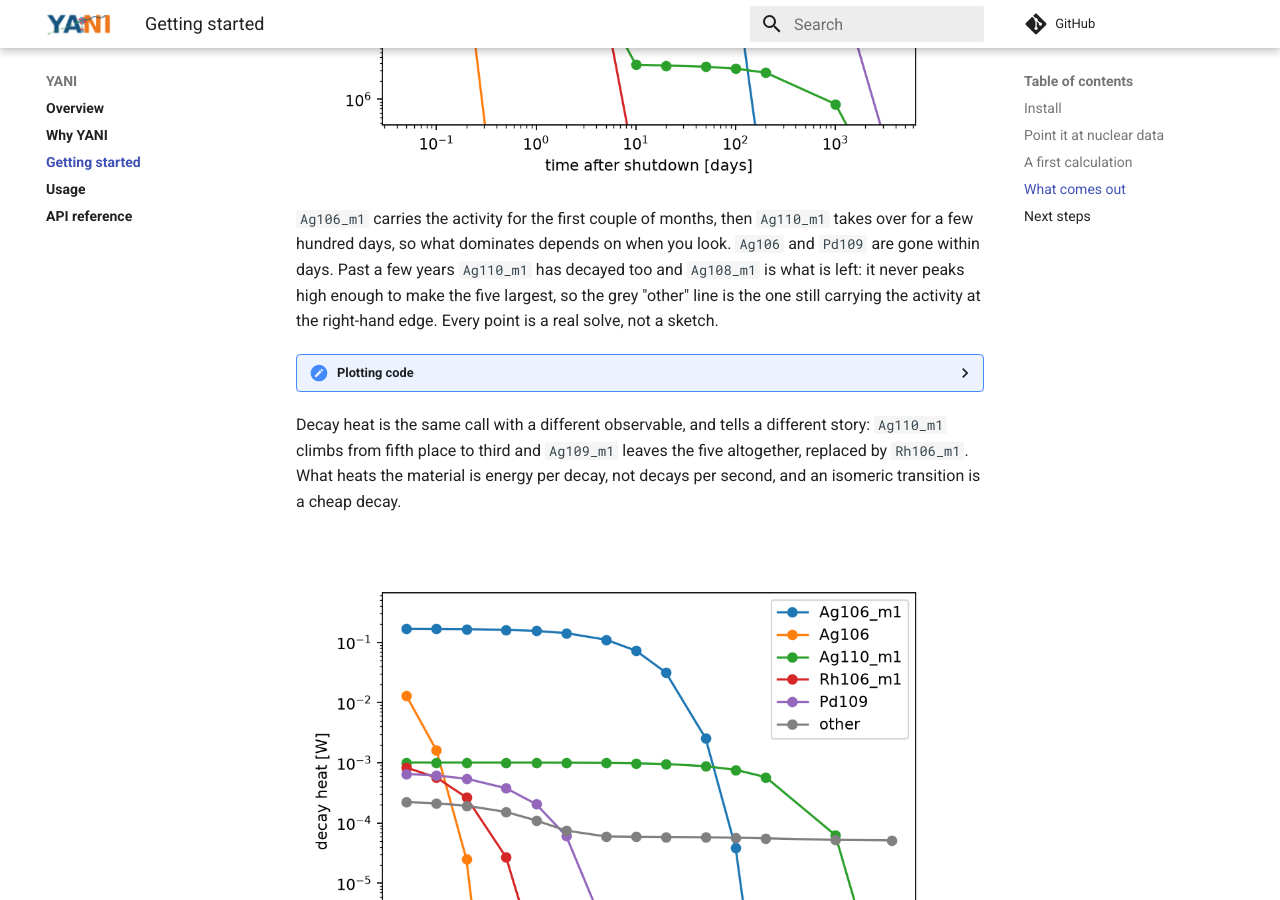
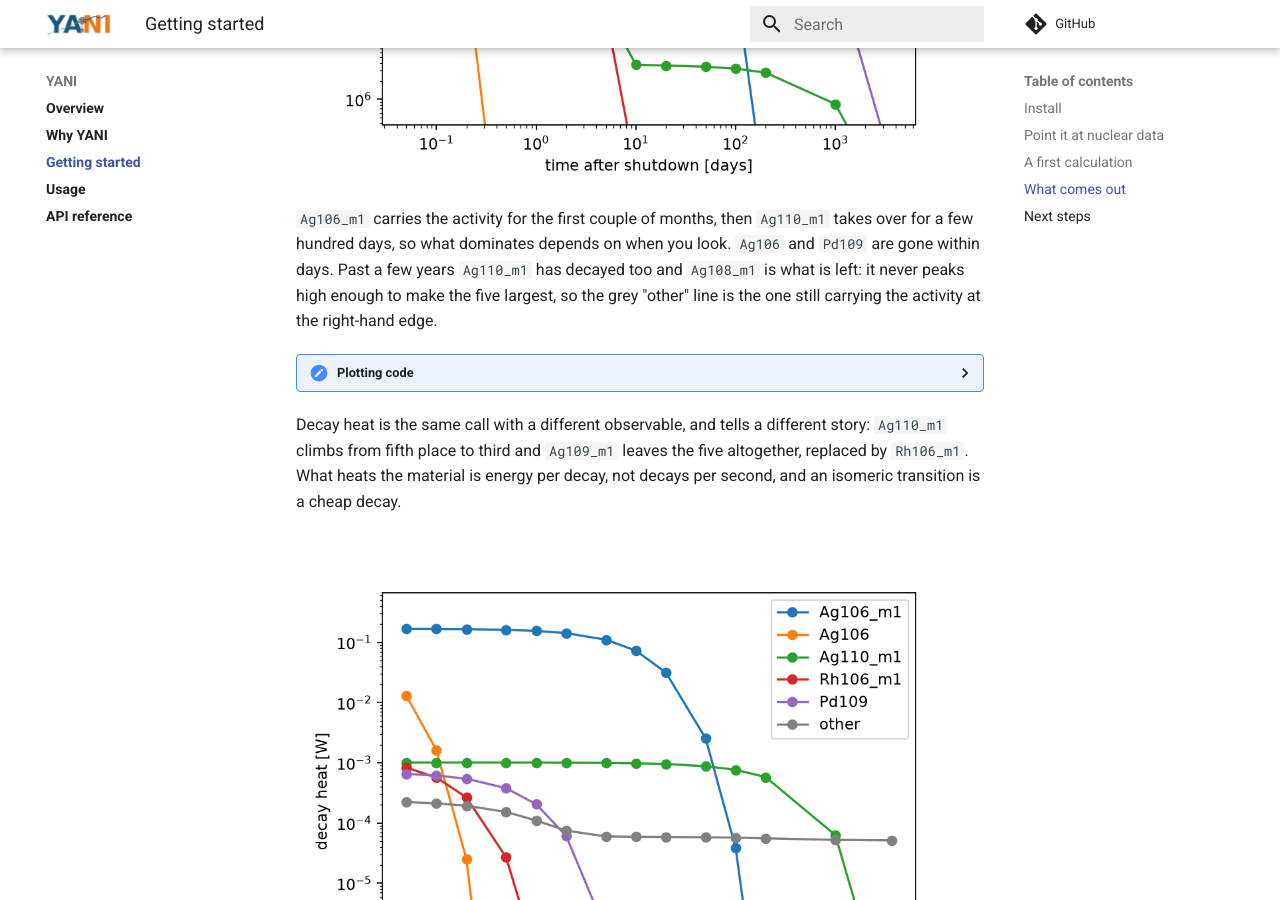
Before and after one commit to fusion-neutronics/yani, an MkDocs documentation site: the page built from docs/getting_started.md, in a window 1280 px wide and 900 px high, scrolled down 3044 px. Built offline with MkDocs 1.6.1 and Material for MkDocs 9.7.7, drawn with Linux system fonts in a browser that asks for light colours; comment, search, counter and statistics services are not loaded; some of the changed lines change nothing that is shown.

Commit message:
Trim three flourishes from the tutorial
"Every point is a real solve, not a sketch" answers a doubt no reader has
raised. The y-limit comment appeared twice, word for word, and called a decayed
nuclide "numerical dust"; it now says what the limit does. And the photon filter
claimed the discarded lines "are not physics", which is not true: they are real
lines that are too faint to plot.

```diff
--- a/docs/getting_started.md
+++ b/docs/getting_started.md
@@ -132,7 +132,7 @@
 `Ag106` and `Pd109` are gone within days. Past a few years `Ag110_m1` has
 decayed too and `Ag108_m1` is what is left: it never peaks high enough to make
 the five largest, so the grey "other" line is the one still carrying the
-activity at the right-hand edge. Every point is a real solve, not a sketch.
+activity at the right-hand edge.
 
 <details>
 <summary>Plotting code</summary>
@@ -155,8 +155,8 @@
         marker="o", color="grey", label="other")
 
 ax.set_xscale("log"); ax.set_yscale("log")
-# Six decades. Below that a decayed-away nuclide is numerical dust, and
-# letting it set the scale squashes everything that matters.
+# Show six decades. Anything below that has decayed away, and letting it set
+# the y limits squashes the rest of the plot.
 ax.set_ylim(max(peak.values()) / 1e6, max(peak.values()) * 4)
 ax.set_xlabel("time after shutdown [days]"); ax.set_ylabel("activity [Bq]")
 ax.legend()
@@ -192,8 +192,8 @@
         marker="o", color="grey", label="other")
 
 ax.set_xscale("log"); ax.set_yscale("log")
-# Six decades. Below that a decayed-away nuclide is numerical dust, and
-# letting it set the scale squashes everything that matters.
+# Show six decades. Anything below that has decayed away, and letting it set
+# the y limits squashes the rest of the plot.
 ax.set_ylim(max(peak.values()) / 1e6, max(peak.values()) * 4)
 ax.set_xlabel("time after shutdown [days]"); ax.set_ylabel("decay heat [W]")
 ax.legend()
@@ -272,8 +272,8 @@
 
 energies, intensities = steps[-1].decay_photon_spectrum()
 
-# Several hundred lines come back, most of them numerically negligible. Keep
-# the ones within five decades of the strongest; the rest are not physics.
+# Several hundred lines come back. Keep the ones within five decades of the
+# strongest; the weaker ones are too faint to plot.
 pairs = sorted(zip(energies, intensities), key=lambda p: -p[1])
 floor = pairs[0][1] / 1e5
 keep = [(e / 1e6, i) for e, i in pairs if i >= floor]
```
